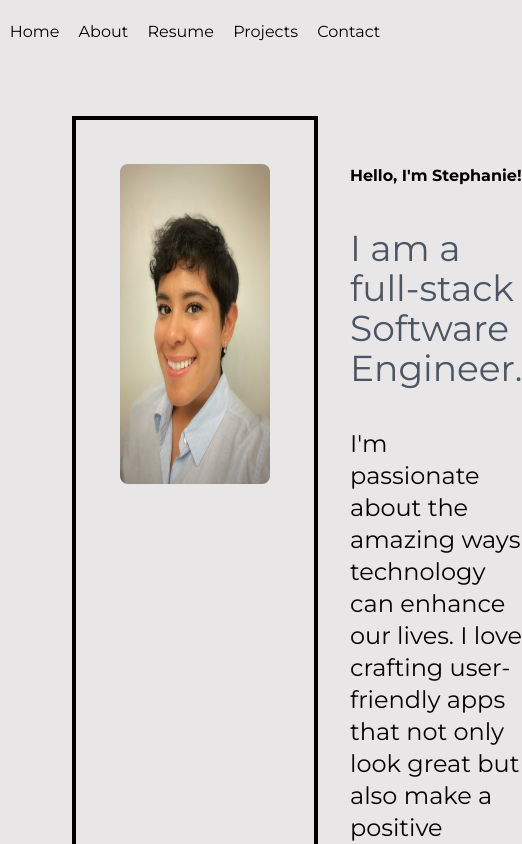
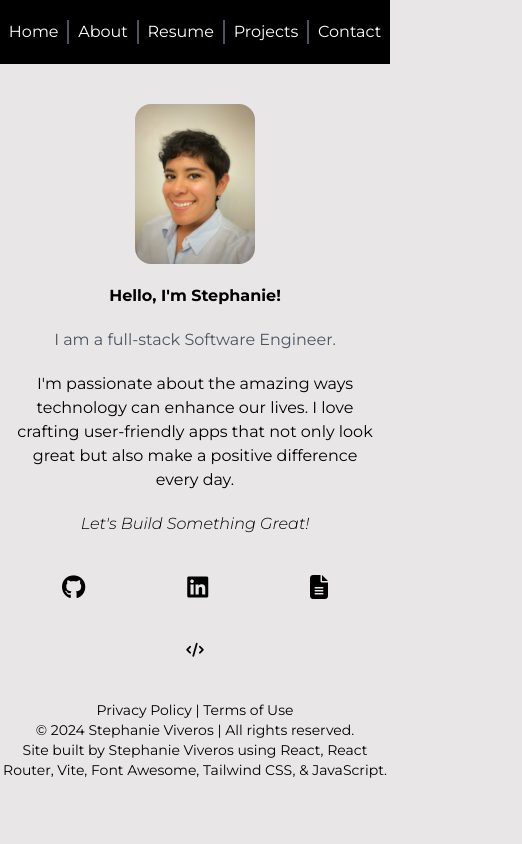
Before and after one commit to MidKnight92/stephanie-viveros-react-portfolio, a React (Vite) app: page /home in a window 390 px wide. Shown: the top 844 px of the page, 522 px wide, since content can reach past the window. Built offline with nearby package versions, Linux system fonts and the light colour scheme.

Commit message:
Make home, nav, footer responsive

```diff
--- a/index.html
+++ b/index.html
@@ -24,7 +24,7 @@
       crossorigin="anonymous"
     ></script>
   </head>
-  <body class="bg-[#e8e6e6] font-sans">
+  <body class="bg-[#e8e6e6] font-sans flex flex-col min-h-screen">
     <div id="root"></div>
     <noscript>Please enable JavaScript to view this site.</noscript>
     <script type="module" src="/src/main.jsx"></script>
--- a/src/components/Footer.jsx
+++ b/src/components/Footer.jsx
@@ -26,11 +26,11 @@ const contact = contactInfo.map((info) => {
 
 const Footer = () => {
   return (
-    <footer className="absolute inset-x-0 text-center text-sm sm:text-xs">
+    <footer className="sticky inset-x-0 bottom-auto text-center text-sm sm:text-xs">
       <div className="m-10">
         <i className="fas fa-code" />
       </div>
-      <section className="flex justify-center gap-x-40 text-center">
+      <section className="hidden md:hidden-none md:flex justify-center gap-x-40 text-center">
         <div>
           <label className="block">Contact</label>
           {contact}
--- a/src/components/Home.jsx
+++ b/src/components/Home.jsx
@@ -3,31 +3,33 @@ import useDocumentTitle from "../useDocumentTitle";
 const Home = ({ title }) => {
   useDocumentTitle({ title });
   return (
-    <div className="main-content flex"> {/*flex-wrap*/}
+    <div className="flex-grow md:main-content">
+      <section className="mx-auto mt-10 lg:flex">
         <img
-        className="rounded-lg max-h-80"
+          className="mx-auto max-h-40 rounded-2xl md:ml-20 lg:rounded-lg md:mt-20 md:max-h-96"
           src="./../../public/images/stephanie-viveros-headshot.jpg"
           alt="Stephanie Viveros headshot"
         />
-      <div>
-        <h1 className="ml-20">
-          Hello, I'm Stephanie!
-        </h1>
-        <h2 className="ml-20 text-4xl mt-10 text-gray-600">
+        <div className="mx-4 text-center">
+          <h1 className="mt-5 md:mt-0 md:ml-20">Hello, I'm Stephanie!</h1>
+          <h2 className="mt-5 md:ml-20 md:mt-10 text-gray-600 sm:text-xl md:text-2xl lg:text-3xl xl:text-4xl">
             I am a full-stack Software Engineer.
           </h2>
-        <p className="text-2xl ml-20 mt-10">
+          <p className="mt-5 md:ml-20 md:text-xl lg:text-2xl md:mt-10">
             I'm passionate about the amazing ways technology can enhance our
-          lives. I love crafting user-friendly apps that not only look great but
-          also make a positive difference every day.
+            lives. I love crafting user-friendly apps that not only look great
+            but also make a positive difference every day.
           </p>
-        <p className="italic font-light text-xl ml-20 mt-10">
+          <p className="italic font-light md:ml-20 mt-5 md:mt-10">
             Let's Build Something Great!
           </p>
-        <ul className="flex flex-row gap-10 justify-evenly mt-20">
+        </div>
+      </section>
+      <section>
+        <ul className="flex flex-row gap-10 justify-evenly mt-10 md:mt-20">
           <li>
             <a target="_blank" href="https://github.com/MidKnight92">
-              <i className="fa-brands fa-github fa-2xl hover:opacity-50 active:opacity-100" />
+              <i className="fa-brands fa-github fa-xl md:fa-2xl hover:opacity-50 active:opacity-100" />
             </a>
           </li>
           <li>
@@ -35,16 +37,19 @@ const Home = ({ title }) => {
               target="_blank"
               href="https://www.linkedin.com/in/stephanie-viveros/"
             >
-              <i className="fa-brands fa-linkedin fa-2xl hover:opacity-50 active:opacity-100" />
+              <i className="fa-brands fa-linkedin fa-xl md:fa-2xl hover:opacity-50 active:opacity-100" />
             </a>
           </li>
           <li>
-            <a href="https://docs.google.com/document/d/14taZmzSKYwsTdVMHeAdPs3aSg9U5ZA94pt1s56VxX8g/edit?usp=sharing" target="_blank">
-              <i className="fa-solid fa-file-lines fa-2xl hover:opacity-50 active:opacity-100" />
+            <a
+              href="https://docs.google.com/document/d/14taZmzSKYwsTdVMHeAdPs3aSg9U5ZA94pt1s56VxX8g/edit?usp=sharing"
+              target="_blank"
+            >
+              <i className="fa-solid fa-file-lines fa-xl md:fa-2xl hover:opacity-50 active:opacity-100" />
             </a>
           </li>
         </ul>
-      </div>
+      </section>
     </div>
   );
 };
@@ -57,10 +62,7 @@ export default Home;
 // 	•	Desktop (lg): text-6xl
 // 	•	Large Desktop (xl): text-7xl
 // 	•	Subtitle:
-// 	•	Mobile: text-xl
-// 	•	Tablet: text-2xl
-// 	•	Desktop: text-3xl
-// 	•	Large Desktop: text-4xl
+//
 // 	•	Body Text:
 
 // 	•	Button Text:
--- a/src/components/Nav.jsx
+++ b/src/components/Nav.jsx
@@ -1,34 +1,25 @@
 import { Link } from "react-router-dom";
 import { nav } from "../constants";
 
+const links = nav.map(({ path, label }) => (
+  <li key={label} className="grow nav">
+    <Link
+      to={path}
+      className="text-white text-base md:text-lg md:text-black lg:text-lg xl:text-lg"
+    >
+      {label}
+    </Link>
+  </li>
+));
+
 const Nav = () => {
   return (
-    <nav className="mt-5">
-      <ul className="flex flex-row text-center">
-        {nav.map(({ path, label }) => (
-          <li key={label} className="grow nav">
-            <Link
-              to={path}
-              className="sm:text-base md:text-lg lg:text-lg xl:text-lg"
-            >
-              {label}
-            </Link>
-          </li>
-        ))}
+    <nav className="py-5 md:mt-5 bg-black md:bg-transparent lg:bg-transparent xl:bg-transparent">
+      <ul className="flex flex-row text-center divide-x-2 divide-gray-600 md:divide-x-0 lg:divide-x-0 xl:divide-x-0">
+        {links}
       </ul>
     </nav>
   );
 };
 
 export default Nav;
-
-// Navigation Menu
-
-// •	Main Menu:
-// •	Mobile: text-base
-// •	Tablet: text-lg
-// •	Desktop: text-lg
-// •	Dropdown or Submenu:
-// •	Mobile: text-sm
-// •	Tablet: text-base
-// •	Desktop: text-base
```
Lines whose indentation alone changed are shown as unchanged.
